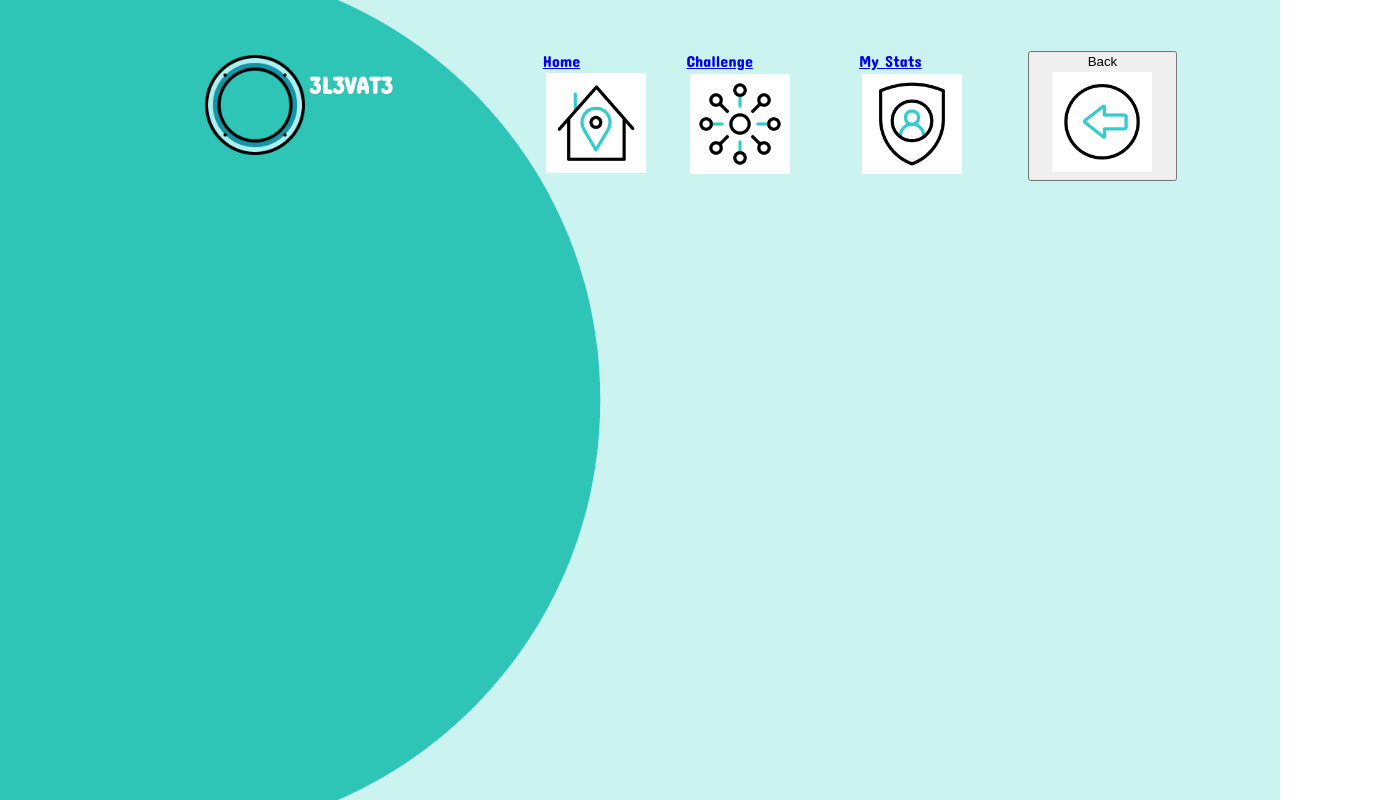
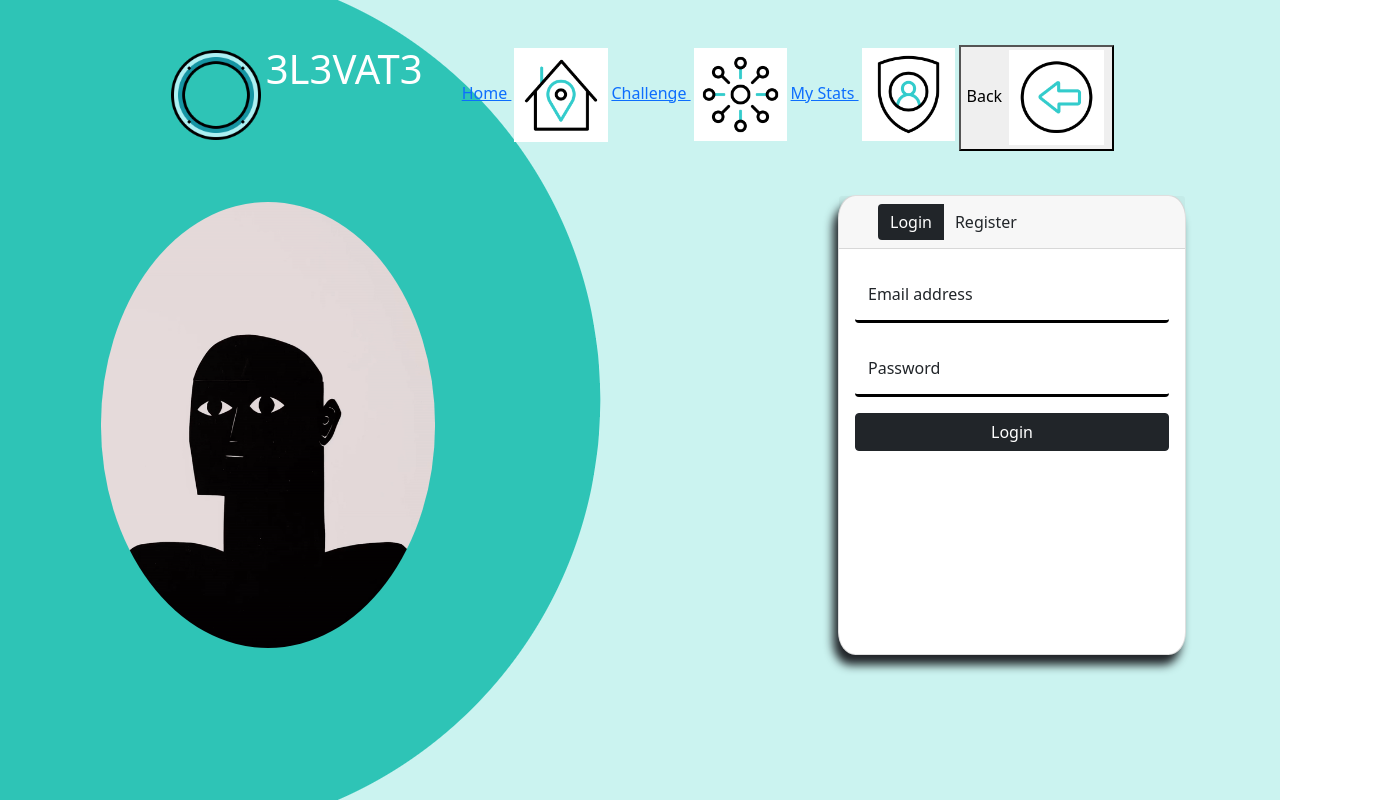
Before and after one commit to Harkins12345/Lap-3-Project, a React (Create React App) app in the folder client/: page / in a window 1280 px wide. Shown: the whole page, 1382 px wide, since content can reach past the window. Built offline with nearby package versions, Linux system fonts and the light colour scheme.

Commit message:
Linking up login/register frontend to back

```diff
--- a/client/package.json
+++ b/client/package.json
@@ -6,6 +6,7 @@
     "@testing-library/jest-dom": "^5.16.4",
     "@testing-library/react": "^13.2.0",
     "@testing-library/user-event": "^13.5.0",
+    "bootstrap": "^5.1.3",
     "react": "^18.1.0",
     "react-bootstrap": "^2.4.0",
     "react-dom": "^18.1.0",
@@ -15,7 +16,8 @@
     "redux": "^4.2.0",
     "redux-devtools-extension": "^2.13.9",
     "redux-thunk": "^2.4.1",
-    "web-vitals": "^2.1.4"
+    "web-vitals": "^2.1.4",
+    "axios": "^0.27.2"
   },
   "devDependencies": {
     "@babel/core": "^7.13.15",
--- a/client/src/App.js
+++ b/client/src/App.js
@@ -1,19 +1,18 @@
 import React from 'react';
 import './index.css';
 import { NavBar } from './components';
-
+import { Routes, Route } from 'react-router-dom';
+import * as Pages from './pages'
 
 function App() {
   return (
     <div id='app' className='container'>
       <NavBar />
       <main>
-
-
-
-
-
-      </main>
+                <Routes>
+                    <Route path="/" element={<Pages.LandingPage />} />
+                </Routes>
+            </main>
     </div>
   );
 }
--- /dev/null
+++ b/client/src/components/LoginForm/index.js
@@ -0,0 +1,55 @@
+import React, {useState} from 'react';
+import Form from 'react-bootstrap/Form'
+import FloatingLabel from 'react-bootstrap/FloatingLabel';
+import Button from 'react-bootstrap/Button';
+import axios from 'axios';
+
+const LoginForm = () => {
+
+    const [username, setUsername] = useState("")
+    const [password, setPassword] = useState("")
+
+    const handleLogin = (e) => {
+        e.preventDefault()
+        if (username !== '' && username !== undefined && password !== '' && password !== undefined) {
+            axios.post(`${window.location.origin}/`)
+        }
+        setUsername('');
+        setPassword('');
+    }
+
+    const updateUsername = e => {
+        const input = e.target.value
+        setUsername(input)
+    }
+
+    const updatePassword = e => {
+        const input = e.target.value
+        setPassword(input)
+    }
+
+    return (
+        <Form onSubmit={handleLogin}>
+            <Form.Group className="mb-3" controlId="formBasicEmail">
+                <FloatingLabel
+                    controlId="floatingInput"
+                    label="Email address"
+                    className="mb-3"
+                >
+                    <Form.Control onChange={updateUsername} required className='keepBottomBorder' type="email" placeholder="name@example.com" />
+                </FloatingLabel>
+            </Form.Group>
+
+            <Form.Group className="mb-3" controlId="formBasicPassword">
+                <FloatingLabel controlId="floatingPassword" label="Password">
+                    <Form.Control onChange={updatePassword} required className='keepBottomBorder' type="password" placeholder="Password" />
+                </FloatingLabel>
+            </Form.Group>
+            <Button className='loginSubmitButton' variant="dark" type="submit">
+                Login
+            </Button>
+        </Form>
+    );
+}
+
+export default LoginForm;
--- /dev/null
+++ b/client/src/components/RegisterForm/index.js
@@ -0,0 +1,50 @@
+import React from 'react';
+import Form from 'react-bootstrap/Form'
+import FloatingLabel from 'react-bootstrap/FloatingLabel';
+import Button from 'react-bootstrap/Button';
+
+const RegisterForm = () => {
+    return (
+        <Form>
+            <Form.Group className="mb-3" controlId="formBasicEmail">
+                <FloatingLabel
+                    controlId="floatingInput"
+                    label="Email address"
+                    className="mb-3"
+                >
+                    <Form.Control required className='keepBottomBorder' type="email" placeholder="name@example.com" />
+                </FloatingLabel>
+            </Form.Group>
+
+            <Form.Group className="mb-3" controlId="formBasicUsername">
+                <FloatingLabel
+                    controlId="floatingInput"
+                    label="Username"
+                    className="mb-3"
+                >
+                    <Form.Control required className='keepBottomBorder' type="text" placeholder="Username" />
+                </FloatingLabel>
+            </Form.Group>
+
+            <Form.Group className="mb-3" controlId="formBasicPassword">
+                <FloatingLabel controlId="floatingPassword" label="Password">
+                    <Form.Control required className='keepBottomBorder' type="password" placeholder="Password" />
+                </FloatingLabel>
+            </Form.Group>
+
+            <Form.Group className="mb-3" controlId="formBasicPassword">
+                <FloatingLabel controlId="floatingPassword" label="Confirm Password">
+                    <Form.Control required className='keepBottomBorder' type="password" placeholder="Confirm Password" />
+                </FloatingLabel>
+                <Form.Text className="text-muted">
+                    We'll never share your information with anyone else.
+                </Form.Text>
+            </Form.Group>
+            <Button className='loginSubmitButton' variant="dark" type="submit">
+                Register
+            </Button>
+        </Form>
+    );
+}
+
+export default RegisterForm;
--- a/client/src/components/index.js
+++ b/client/src/components/index.js
@@ -1 +1,3 @@
 export { default as NavBar } from './NavBar';
+export { default as LoginForm } from './LoginForm';
+export { default as RegisterForm } from './LoginForm';
--- a/client/src/containers/LoginRegister/index.js
+++ b/client/src/containers/LoginRegister/index.js
@@ -1,33 +1,55 @@
-import React from 'react';
-import Form from 'react-bootstrap';
+import React, { useState } from 'react';
+import Card from 'react-bootstrap/Card';
+import Row from 'react-bootstrap/Row';
+import Container from 'react-bootstrap/Container';
+import Col from 'react-bootstrap/Col';
+import ButtonGroup from 'react-bootstrap/ButtonGroup';
+import ToggleButton from 'react-bootstrap/ToggleButton';
+import LoginForm from '../../components/LoginForm';
+import RegisterForm from '../../components/RegisterForm'
+import './style.css'
 
-function LoginRegister(mode){
+function LoginRegister() {
+    const [mode, setMode] = useState("login")
+
+    const radios = [
+        { name: 'Login', value: 'login' },
+        { name: 'Register', value: 'register' }
+    ];
+
     return (
         <>
-        {
-            mode === 'login' ?
-            <Form>
-            <Form.Group className="mb-3" controlId="formBasicEmail">
-              <Form.Label>Email address</Form.Label>
-              <Form.Control type="email" placeholder="Enter email" />
-              <Form.Text className="text-muted">
-                We'll never share your email with anyone else.
-              </Form.Text>
-            </Form.Group>
-
-            <Form.Group className="mb-3" controlId="formBasicPassword">
-              <Form.Label>Password</Form.Label>
-              <Form.Control type="password" placeholder="Password" />
-            </Form.Group>
-            <Form.Group className="mb-3" controlId="formBasicCheckbox">
-              <Form.Check type="checkbox" label="Check me out" />
-            </Form.Group>
-            <Button variant="primary" type="submit">
-              Submit
-            </Button>
-          </Form>
-                : <h1>Yes</h1>
-        }
+            <Card className='loginRegisterContainer shadow-2-strong'>
+                <Card.Header>
+                    <Container>
+                        <Row>
+                            <Col>
+                                <ButtonGroup className='loginRegisterRadios'>
+                                    {radios.map((radio, idx) => (
+                                        <ToggleButton
+                                            key={idx}
+                                            id={`radio-${idx}`}
+                                            type="radio"
+                                            variant="outline-dark"
+                                            name="radio"
+                                            className="noBorder"
+                                            value={radio.value}
+                                            checked={mode === radio.value}
+                                            onChange={(e) => setMode(e.currentTarget.value)}
+                                        >
+                                            {radio.name}
+                                        </ToggleButton>
+                                    ))}
+                                </ButtonGroup>
+                            </Col>
+                            <Col></Col>
+                        </Row>
+                    </Container>
+                </Card.Header>
+                <Card.Body>
+                    {mode === 'login' ? <LoginForm/> : <RegisterForm/>}
+                </Card.Body>
+            </Card>
         </>
     );
 }
--- /dev/null
+++ b/client/src/containers/LoginRegister/style.css
@@ -0,0 +1,25 @@
+.loginRegisterContainer {
+    border-radius: 5%;
+    box-shadow: -5px 10px 10px;
+    height: 100%;
+}
+
+.noBorder {
+    border: none;
+}
+
+.keepBottomBorder {
+    border-top: none;
+    border-left: none;
+    border-right: none;
+    border-bottom-width: 3px;
+    border-bottom-color: black;
+}
+
+.loginSubmitButton {
+    width: 100%;
+}
+
+.loginRegisterRadios {
+    width: 100%;
+}
--- a/client/src/index.js
+++ b/client/src/index.js
@@ -3,6 +3,7 @@ import ReactDOM from 'react-dom/client';
 import { Provider } from 'react-redux';
 import { BrowserRouter as Router } from 'react-router-dom';
 import './index.css';
+import 'bootstrap/dist/css/bootstrap.min.css';
 import App from './App';
 import store from './store'
 import reportWebVitals from './reportWebVitals';
--- a/client/src/pages/LandingPage/index.js
+++ b/client/src/pages/LandingPage/index.js
@@ -1,11 +1,20 @@
-import React from 'react';
+import React, {useState} from 'react';
+import { LoginRegister } from '../../containers';
+import Container from 'react-bootstrap/Container';
+import Row from 'react-bootstrap/Row';
+import Col from 'react-bootstrap/Col';
+import Image from 'react-bootstrap/Image'
+import landingGif from '../../images/landingpage.gif'
 
 const LandingPage = () => {
     return (
-        <section className="container">
-           <div className='left-half' />
-           <div className='right-half' />
-        </section>
+        <Container>
+            <Row>
+                <Col><Image roundedCircle={true} fluid={true} src={landingGif}/></Col>
+                <Col></Col>
+                <Col><LoginRegister/></Col>
+            </Row>
+        </Container>
     )
 }
 
--- a/client/src/pages/index.js
+++ b/client/src/pages/index.js
@@ -0,0 +1 @@
+export { default as LandingPage } from './LandingPage';
```
Also changed, not shown: 1 other file (tests, documents, lock files or other folders).
